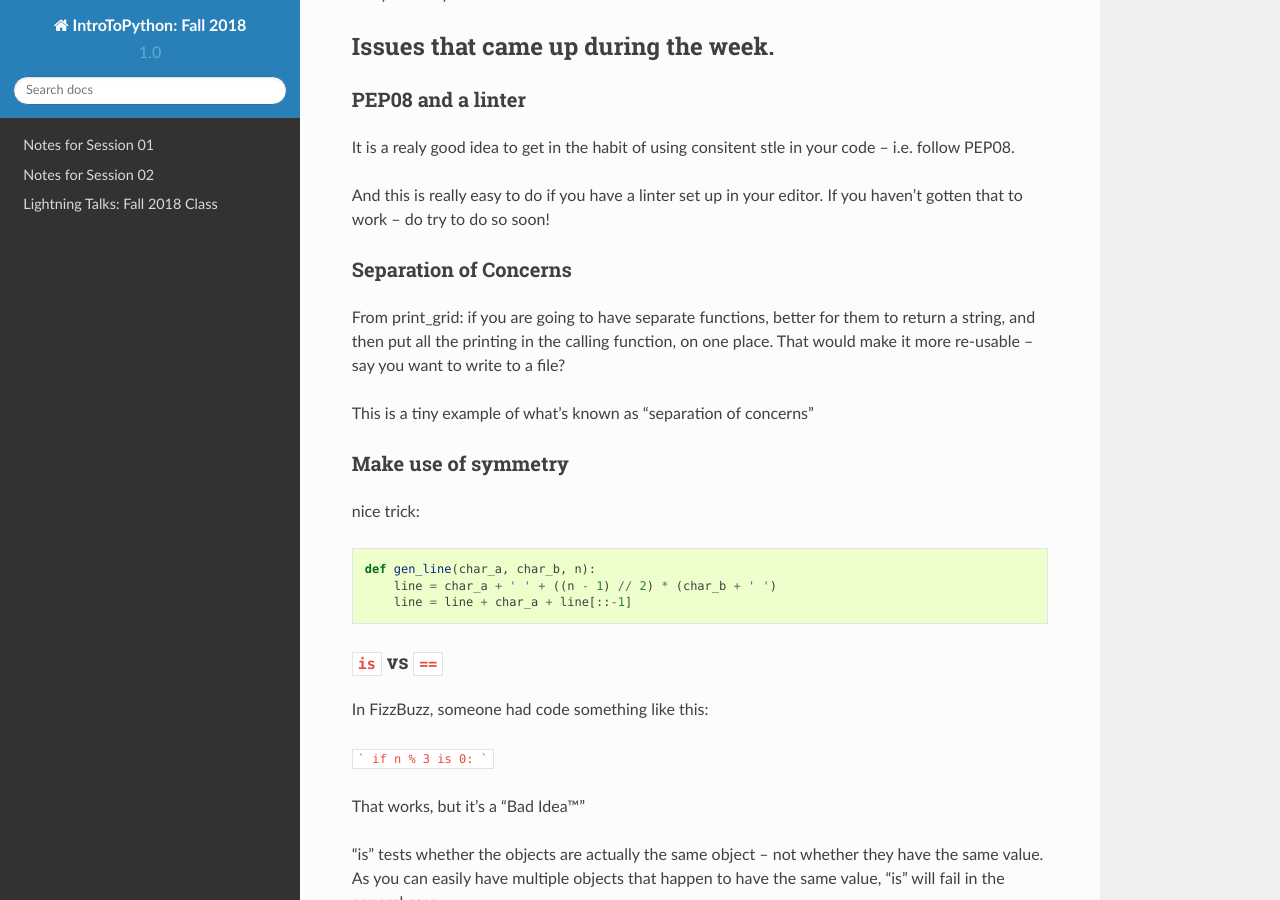
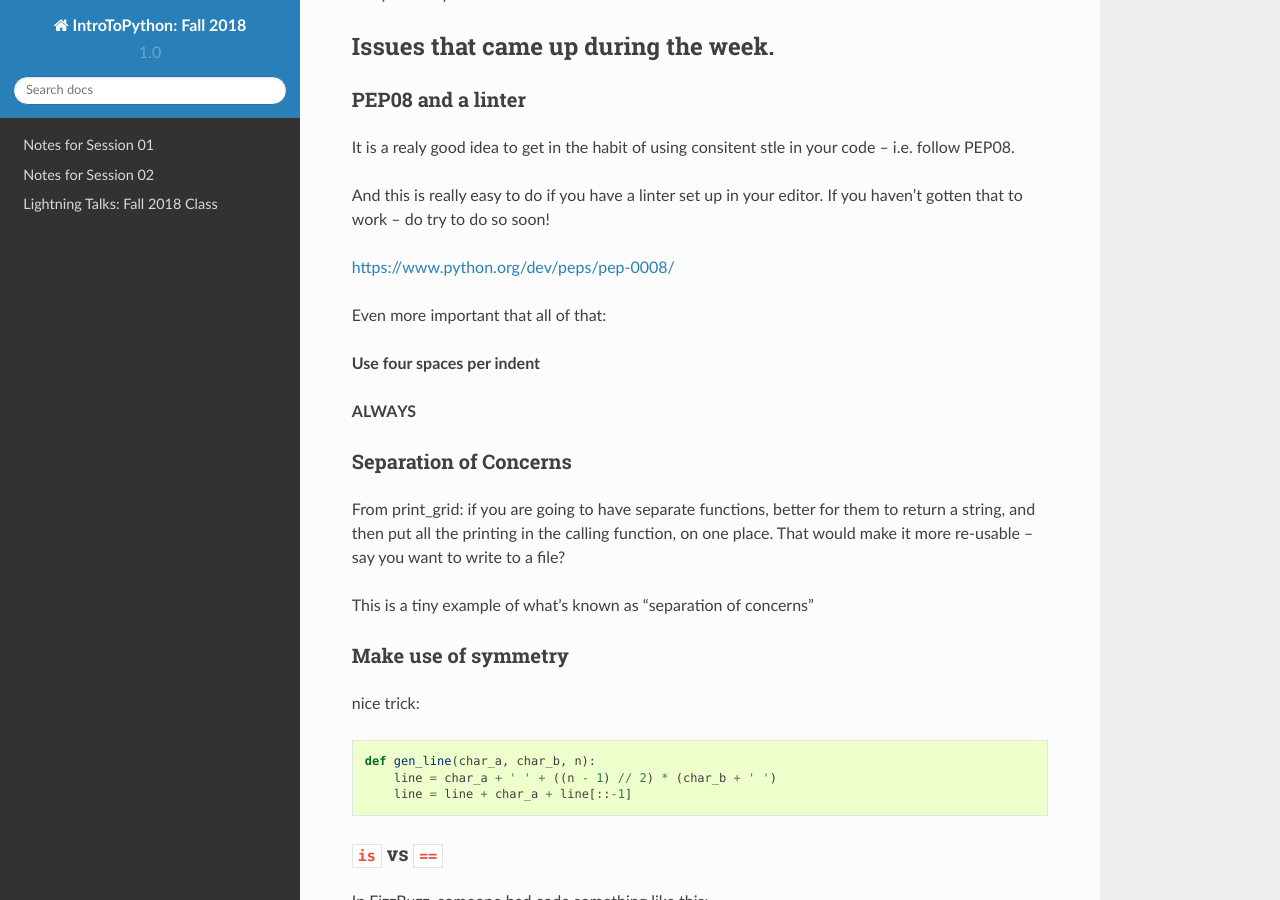
Before and after one commit to UWPCE-PythonCert-ClassRepos/Fall2018-PY210A, a Sphinx documentation site: the page built from notes_for_class/source/session03.rst, in a window 1280 px wide and 900 px high, scrolled down 522 px. Built offline with Sphinx 7.4.7 and the Read the Docs theme 2.0.0, drawn with Linux system fonts in a browser that asks for light colours.

Commit message:
small update

```diff
--- a/notes_for_class/source/session03.rst
+++ b/notes_for_class/source/session03.rst
@@ -33,6 +33,13 @@ It is a realy good idea to get in the habit of using consitent stle in your code
 
 And this is really easy to do if you have a linter set up in your editor. If you haven't gotten that to work -- do try to do so soon!
 
+https://www.python.org/dev/peps/pep-0008/
+
+Even more important that all of that:
+
+**Use four spaces per indent**
+
+**ALWAYS**
 
 Separation of Concerns
 ----------------------
```
